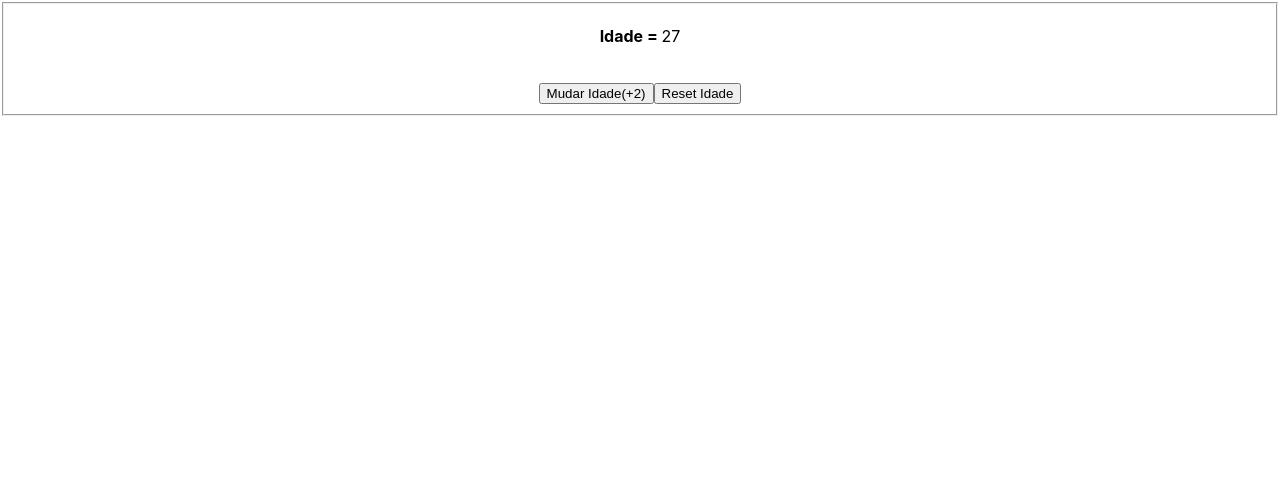
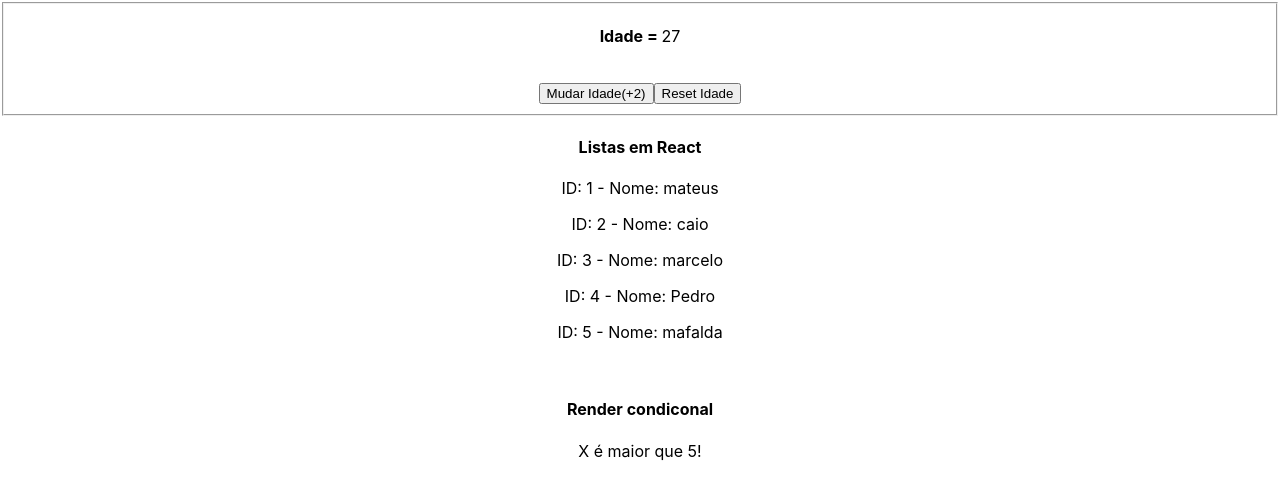
Before and after one commit to antoniosereno95/ProgWeb_UPE, a React (Create React App) app in the folder Projeto REACT em 2h - Prof Matheus Battisti/reactem2h/: page / in a window 1280 px wide. Shown: the part 454-952 px from the top of the page. Built offline with nearby package versions, Linux system fonts and the light colour scheme.

Commit message:
Dia 2 do curso que ia durar so 2h - add List e Redenrisação Condicional

```diff
--- a/Projeto REACT em 2h - Prof Matheus Battisti/reactem2h/src/App.js
+++ b/Projeto REACT em 2h - Prof Matheus Battisti/reactem2h/src/App.js
@@ -2,6 +2,8 @@ import './App.css';
 import AnotherComponent from './components/AnotherComponent';
 import FirstComponent from './components/FirstComponent';
 import Hooks from './components/Hooks';
+import List from './components/List';
+import RenderCondicional from './components/RenderCondicional';
 
 
 function App() {
@@ -11,6 +13,8 @@ function App() {
       <FirstComponent />
       <AnotherComponent />
       <Hooks />
+      <List />
+      <RenderCondicional />
     </div>
   );
 }
--- a/Projeto REACT em 2h - Prof Matheus Battisti/reactem2h/src/components/Hooks.js
+++ b/Projeto REACT em 2h - Prof Matheus Battisti/reactem2h/src/components/Hooks.js
@@ -1,7 +1,12 @@
-import { useState } from "react";
+import { useState, useEffect } from "react";
 
 
 const Hooks = () => {
+
+    //o hook useeffect é como um use state so que ele é automatico, e o gatilho dele é qualquer açao utilizada, normalmente utilizado para carregar dados de uma api externa ou de servidores externos quando o usuario acessa uma pagina e os dados desa certa api externa tem que ser buscados para aparecerem atualizados.
+    useEffect(() => {
+        console.log("testando o useEffect!")
+    });
 
     const [idade, setIdade] = useState(27) //invocaçao do metodo UseState
 
--- /dev/null
+++ b/Projeto REACT em 2h - Prof Matheus Battisti/reactem2h/src/components/List.js
@@ -0,0 +1,31 @@
+
+
+
+const List = () => {
+
+    const itens = [
+        {id: 1, nome: "mateus"},
+        {id: 2, nome: "caio"},
+        {id:3 , nome: "marcelo"},
+        {id:4 , nome: "Pedro"},
+        {id:5 , nome: "mafalda"}
+    ]
+
+    return (
+        <>
+        <div>
+            <h4>Listas em React</h4>
+            {itens.map((itens) => (
+            <>
+            <p key={itens.id}>
+                ID: {itens.id} - Nome: {itens.nome}
+            </p>
+            </>
+            ))}
+            <br/>
+        </div>
+        </>
+    )
+}
+
+export default List;
--- /dev/null
+++ b/Projeto REACT em 2h - Prof Matheus Battisti/reactem2h/src/components/RenderCondicional.js
@@ -0,0 +1,18 @@
+
+
+const RenderCondicional = () => {
+
+    //Render condicional funciana da seguinte forma: voce coloca um condicional de JS, e , se ele for verdadeiro a estrutura html que estiver apos o E comercial(&& => AND). Pode-se verificar diversas coisas dentro do condicional, como operaçoes de verdadiero e falso entre outras coisaa mais.
+    const x = 10;
+
+    return (
+        <>
+            <div>
+                <h4>Render condiconal</h4>
+                {x > 5 && <p>X é maior que 5!</p>}
+            </div>
+        </>
+    );
+}
+
+export default RenderCondicional;
```
